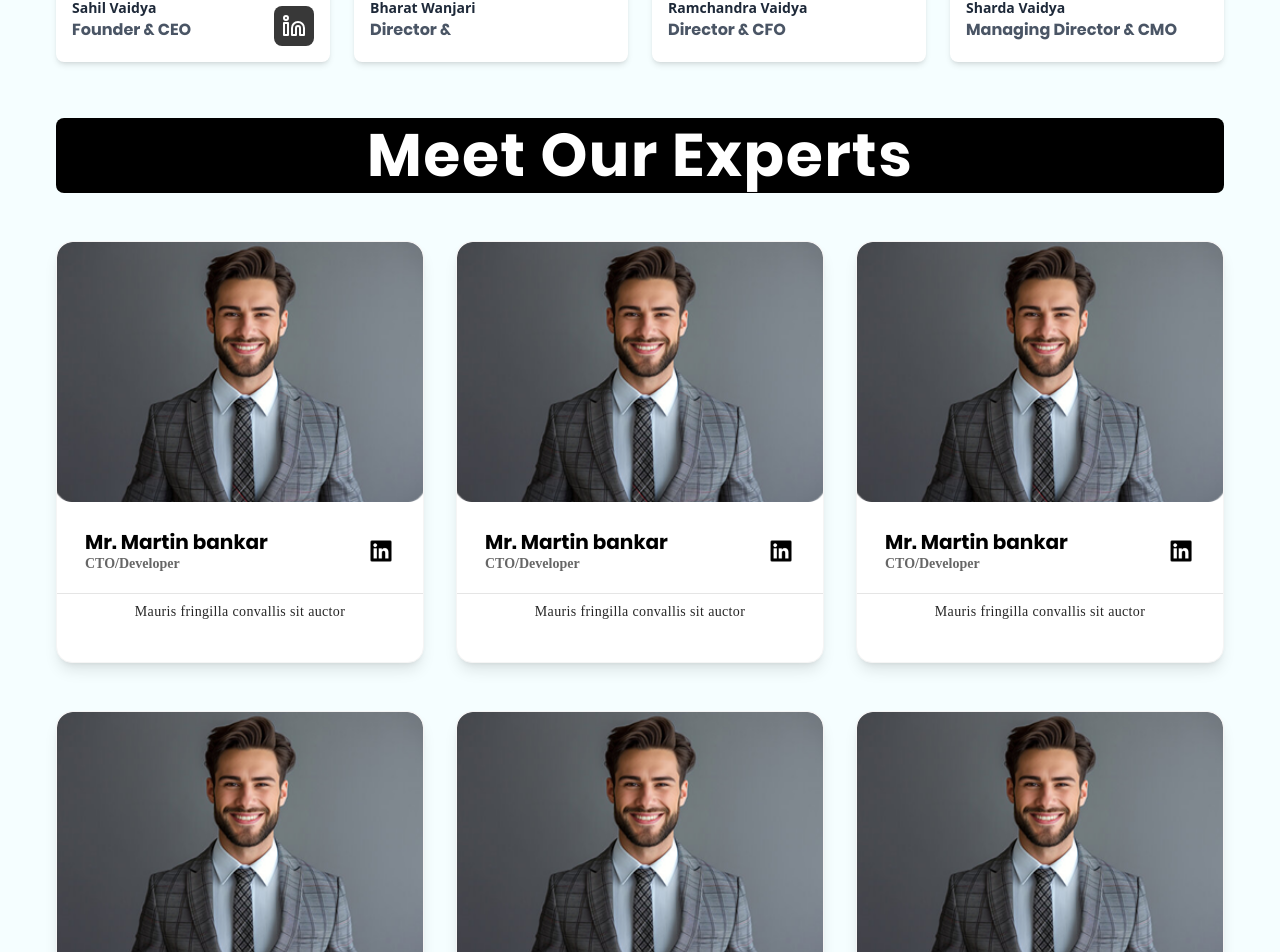
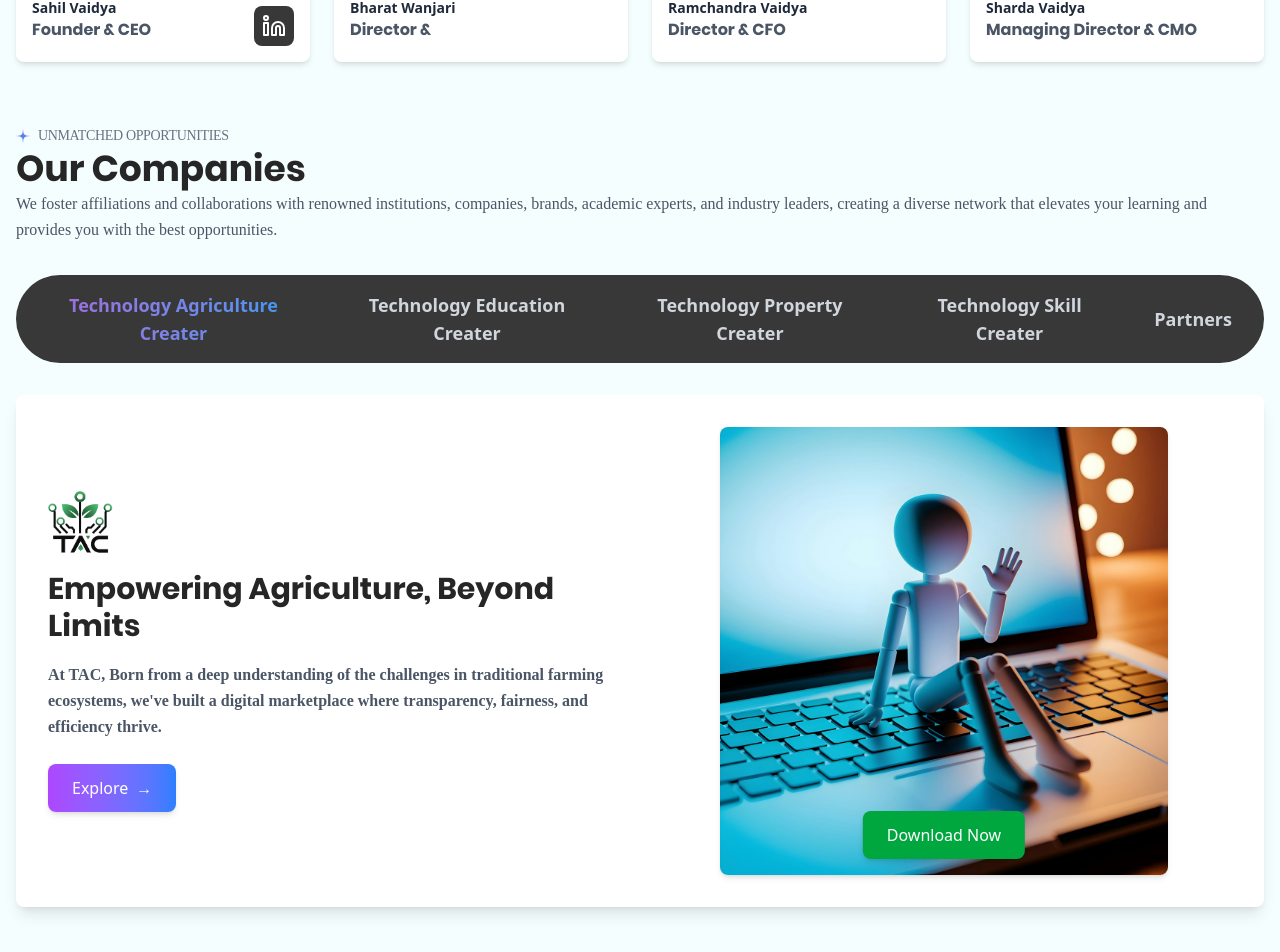
Before and after one commit to Technology-Service-Creater/TSC, a React (Vite) app: page /about in a window 1280 px wide. Shown: the part 1844-2796 px from the top of the page. Built offline with nearby package versions, Linux system fonts and the light colour scheme; a web font is replaced by a local one.

Commit message:
feat(About): add OurCompaniesSection and refactor max-width values
- Add new OurCompaniesSection component to display company information
- Refactor hardcoded max-width values to use Tailwind's max-w-7xl
- Move mission and vision data to parent component and pass as props

```diff
--- a/src/pages/About/About.jsx
+++ b/src/pages/About/About.jsx
@@ -3,6 +3,7 @@
 import ExploreOurBusinessSection from './SubComponents/ExploreOurBusinessSection';
 import ExploreTSC from './SubComponents/ExploreTSC';
 import TeamSection from './SubComponents/TeamSection';
+import OurCompaniesSection from './SubComponents/OurCompaniesSection';
 import MeetOurExperts from './SubComponents/MeetOurExperts';
 import OurVisionSection from './SubComponents/OurVisionSection';
 
@@ -141,12 +142,89 @@
   { heading: 'Explore Events', link: '/events' },
   { heading: 'Explore Blogs', link: '/blogs' },
 ];
+const mission = {
+  heading:
+    'To empower businesses and individuals with next-generation technology services that are scalable, reliable, and future-ready.',
+  image: '/Images/OurMission.jpg',
+  bullets: [
+    'We aim to bridge the digital divide by delivering affordable IT solutions, cloud systems, AI-driven platforms, and end-to-end digital transformation services.',
+    'Our solutions help organizations unlock growth and innovation while improving efficiency and customer experience.',
+  ],
+};
+
+const vision = {
+  heading:
+    'To become a global leader in technology services, driving the digital economy through innovation, talent, and customer-centric solutions that seamlessly adopt cutting-edge technologies.',
+  image: '/Images/AIDrivenMarketAnalytics-2.png',
+  bullets: [
+    'We envision TSC as a trusted innovation partner that empowers individuals, businesses, governments, and communities to build a smarter, connected, and sustainable future.',
+    'We will continuously push boundaries while staying grounded in real-world impact and inclusivity.',
+  ],
+};
+
+const companyData = [
+  {
+    tab: 'Technology Agriculture Creater',
+    heading: 'Empowering Agriculture, Beyond Limits',
+    description:
+      "At TAC, Born from a deep understanding of the challenges in traditional farming ecosystems, we've built a digital marketplace where transparency, fairness, and efficiency thrive.",
+    image: '/Images/TACLogo.png',
+    contentImage: '/Images/AIAutomationMarketing-1.jpg',
+    buttonText: 'Explore',
+    buttonLink: 'https://technologyagriculturecreater.com/',
+    downloadButton: true,
+  },
+  {
+    tab: 'Technology Education Creater',
+    heading: 'Empowering Education, Beyond Limits',
+    description:
+      "Technology Education Creater is revolutionizing learning with the world's first global education framework built on the Analytics-Driven AI model that focuses on personalized understanding, critical thinking, and real-world application",
+    image: '/Images/TEC Logo.png',
+    contentImage: '/Images/AIAutomationMarketing-2.png',
+    buttonText: 'Visit site',
+    buttonLink: '#',
+    downloadButton: false,
+  },
+  {
+    tab: 'Technology Property Creater',
+    heading: 'Revolutionizing Real Estate Through Digital Property Tech',
+    description:
+      'Technology Property Creater is transforming the property landscape with smart, secure, and scalable digital solutions. From property listing and virtual site visits to digital documentation and blockchain- based land records.',
+    image: '/Images/TPCLogo.png',
+    contentImage: '/Images/A_BTestingOptimization-1.jpg',
+    buttonText: 'Visit site',
+    buttonLink: '#',
+    downloadButton: false,
+  },
+  {
+    tab: 'Technology Skill Creater',
+    heading: 'Empowering Skills, Beyond Limits..',
+    description:
+      'Technology Skill Creater is dedicated to bridging the skill gap by offering protocol, industry-aligned training in emerging technologies. TSC helps individuals and professionals gain hands-on experience and certifications to thrive in the digital economy.',
+    image: '/Images/TSCLogo.png',
+    contentImage: '/Images/A_BTestingOptimization-2.jpg',
+    buttonText: 'Explore',
+    buttonLink: '#',
+    downloadButton: false,
+  },
+  {
+    tab: 'Partners',
+    heading: 'Our Valued Partners',
+    description:
+      'We foster affiliations and collaborations with renowned institutions, companies, brands, academic experts, and industry leaders, creating a diverse network that elevates your learning and provides you with the best opportunities.',
+    image: '',
+    contentImage: '',
+    buttonText: 'Learn More',
+    buttonLink: '#',
+    downloadButton: false,
+  },
+];
 
 const About = () => (
   <>
     <WhatIsTSCSection bgImage="/Images/aboutHero.png" />
     <div className="bg-[#F5FEFF] px-4 md:px-0">
-      <MissionVisionSection />
+      <MissionVisionSection mission={mission} vision={vision} />
       <OurVisionSection
         heading1={ourVisionSection.heading1}
         image={ourVisionSection.image}
@@ -155,6 +233,7 @@
         description2={ourVisionSection.description2}
       />
       <TeamSection teamMembers={teamMembers} />
+      <OurCompaniesSection companyData={companyData} />
       <MeetOurExperts mapList={experts} />
       <ExploreOurBusinessSection mapInfo={businessBranchesInfo} />
       <ExploreTSC headings={exploreContent} />
--- /dev/null
+++ b/src/pages/About/SubComponents/OurCompaniesSection.jsx
@@ -0,0 +1,75 @@
+import { useState } from 'react';
+
+const OurCompaniesSection = ({ companyData }) => {
+  const [activeTab, setActiveTab] = useState(companyData[0].tab);
+
+  const activeCompany = companyData.find(company => company.tab === activeTab);
+
+  return (
+    <div className="w-full max-w-7xl mx-auto px-4 py-8">
+      <div className="mb-8">
+        <span className="flex items-center text-gray-500 text-sm font-medium font-['Montserrat'] tracking-tight">
+          <span className="text-2xl mr-2">
+            <img src="/Images/Vector.png" alt="" />
+          </span>{' '}
+          UNMATCHED OPPORTUNITIES
+        </span>
+        <h2 className="text-neutral-800 text-4xl font-bold font-['Poppins'] leading-tight">
+          Our Companies
+        </h2>
+        <p className="text-gray-600 text-base font-normal font-['Montserrat'] leading-relaxed">
+          We foster affiliations and collaborations with renowned institutions, companies, brands,
+          academic experts, and industry leaders, creating a diverse network that elevates your
+          learning and provides you with the best opportunities.
+        </p>
+      </div>
+
+      <div className="bg-[#383838] rounded-full p-2 flex justify-around mb-8">
+        {companyData.map(company => (
+          <button
+            key={company.tab}
+            className={`py-2 px-6 rounded-full text-lg font-semibold ${activeTab === company.tab ? 'font-bold bg-gradient-to-r from-[#A468DA] to-[#149BF5] bg-clip-text text-transparent' : 'text-gray-300 hover:text-white'}`}
+            onClick={() => setActiveTab(company.tab)}
+          >
+            {company.tab}
+          </button>
+        ))}
+      </div>
+
+      {activeCompany && (
+        <div className="flex flex-col lg:flex-row items-center justify-between gap-8 bg-white p-8 rounded-lg shadow-lg">
+          <div className="flex flex-col items-start lg:w-1/2">
+            {activeCompany.image && (
+              <img src={activeCompany.image} alt={activeCompany.tab} className="h-16 mb-4" />
+            )}
+            <h3 className="text-neutral-800 text-3xl font-bold font-['Poppins'] leading-tight mb-4">
+              {activeCompany.heading}
+            </h3>
+            <p className="text-gray-600 text-base font-semibold font-['Montserrat'] leading-relaxed mb-6">
+              {activeCompany.description}
+            </p>
+            <button className="flex items-center justify-center px-6 py-3 bg-gradient-to-r from-purple-500 to-blue-500 text-white rounded-lg shadow-md hover:from-purple-600 hover:to-blue-600 transition-all duration-300">
+              {activeCompany.buttonText} <span className="ml-2">→</span>
+            </button>
+          </div>
+          <div className="lg:w-1/2 flex justify-center items-center relative">
+            {activeCompany.contentImage && (
+              <img
+                src={activeCompany.contentImage}
+                alt="Content"
+                className="w-full max-w-md rounded-lg shadow-md"
+              />
+            )}
+            {activeCompany.downloadButton && (
+              <button className="absolute bottom-4 left-1/2 -translate-x-1/2 px-6 py-3 bg-green-600 text-white rounded-lg shadow-md hover:bg-green-700 transition-all duration-300">
+                Download Now
+              </button>
+            )}
+          </div>
+        </div>
+      )}
+    </div>
+  );
+};
+
+export default OurCompaniesSection;
--- a/src/pages/About/SubComponents/OurVisionSection.jsx
+++ b/src/pages/About/SubComponents/OurVisionSection.jsx
@@ -2,7 +2,7 @@
 
 const OurVisionSection = ({ heading1, image, heading2, subheading2, description2 }) => {
   return (
-    <div className="flex flex-col lg:flex-row w-full max-w-[1200px] mx-auto px-4 py-8 lg:justify-between gap-8 md:gap-12">
+    <div className="flex flex-col lg:flex-row w-full max-w-7xl mx-auto px-4 py-8 lg:justify-between gap-8 md:gap-12">
       {/* Left Section */}
       <div className="flex flex-col items-start justify-start text-left lg:w-[25%]">
         <div className="flex items-center justify-center lg:justify-start mb-4">
--- a/src/pages/About/SubComponents/TeamSection.jsx
+++ b/src/pages/About/SubComponents/TeamSection.jsx
@@ -5,7 +5,7 @@
   const [activeTab, setActiveTab] = useState('Board Of Director');
 
   return (
-    <div className="w-full max-w-[1200px] mx-auto px-4 py-8">
+    <div className="w-full max-w-7xl mx-auto px-4 py-8">
       <div className="bg-[#383838] rounded-full p-2 flex justify-around mb-8">
         {Object.keys(teamMembers).map(tab => (
           <button
--- a/src/pages/About/SubComponents/WhatIsTSCSection.jsx
+++ b/src/pages/About/SubComponents/WhatIsTSCSection.jsx
@@ -13,7 +13,7 @@
         {/* Gradient overlay */}
         <div className="absolute inset-0 bg-gradient-to-b from-black/60 via-black/30 to-black/60 z-10 pointer-events-none"></div>
 
-        <div className="relative z-20 max-w-[1190px] h-full mx-4 md:mx-8 lg:mx-auto grid grid-cols-1 lg:grid-cols-2 gap-8 lg:gap-12 items-center">
+        <div className="relative z-20 max-w-7xl h-full mx-4 md:mx-8 lg:mx-auto grid grid-cols-1 lg:grid-cols-2 gap-8 lg:gap-12 items-center">
           <div className="text-white">
             <h2 className="text-3xl sm:text-4xl lg:text-4xl font-bold font-['Poppins'] leading-snug lg:leading-[40px] mb-6">
               What is{' '}
```
Also changed, not shown: src/pages/About/SubComponents/MissionVisionSection.jsx (+2 -22 lines).
